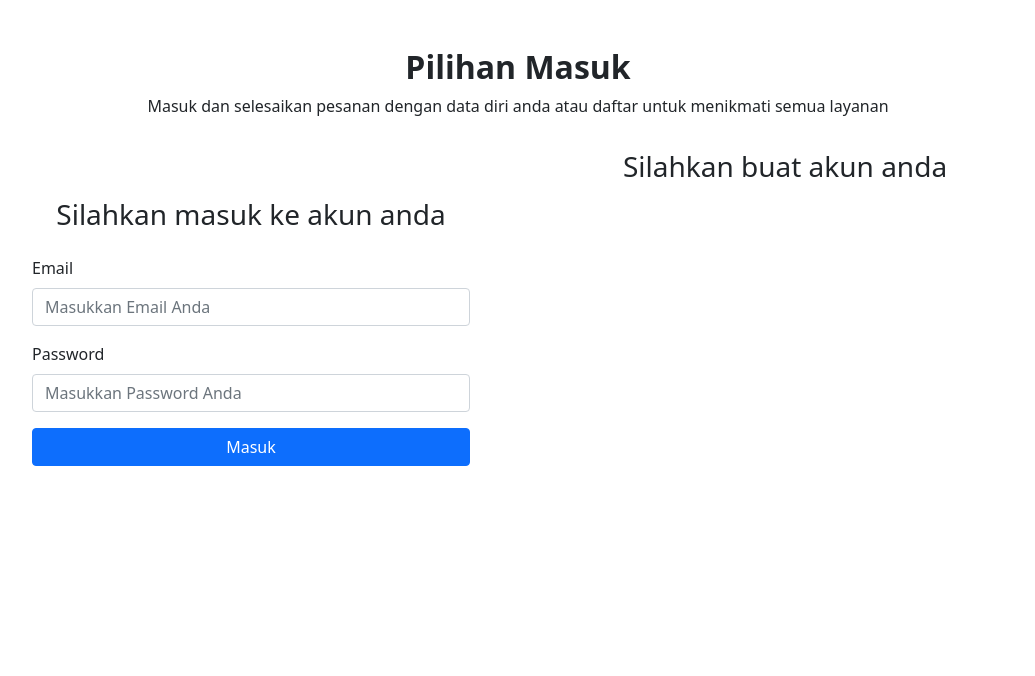
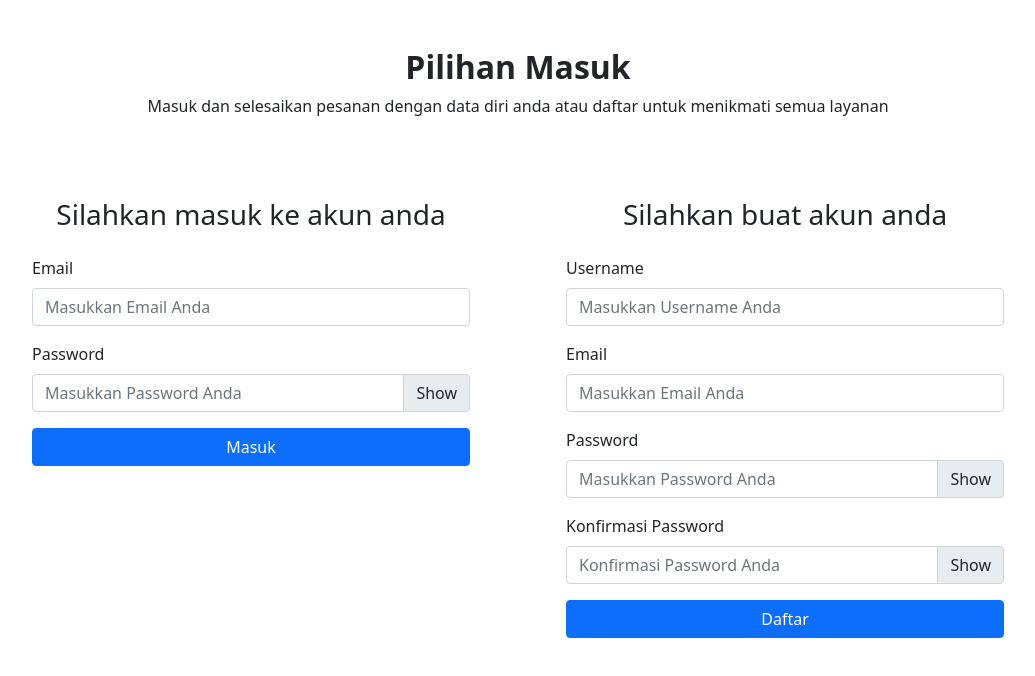
Before and after one commit to Abdi-01/ecommerce_reactJCFS1902, a React (Create React App) app: page / in a window 1280 px wide. Shown: the top 676 px of the page, without its empty margins (122-1157 px from the left). Built offline with nearby package versions, Linux system fonts and the light colour scheme.

Commit message:
ER-02 : show/hide password

```diff
--- a/src/pages/AuthPage.jsx
+++ b/src/pages/AuthPage.jsx
@@ -1,6 +1,6 @@
 import React from 'react';
 import axios from 'axios';
-import { Button, Container, FormGroup, Input, Label } from 'reactstrap';
+import { Button, Container, FormGroup, Input, InputGroup, InputGroupText, Label } from 'reactstrap';
 
 const API_URL = "http://localhost:2000"
 
@@ -8,7 +8,11 @@ class AuthPage extends React.Component {
     constructor(props) {
         super(props);
         this.state = {
-            email: ""
+            email: "",
+            logPassShow: "Show",
+            logPassType: "password",
+            regPassShow: "Show",
+            regPassType: "password"
         }
     }
 
@@ -20,11 +24,39 @@ class AuthPage extends React.Component {
         // alert(`${this.state.email}, ${this.passwordLogin.value}`)
 
         axios.get(`${API_URL}/users?email=${this.state.email}&password=${this.passwordLogin.value}`)
-        .then((response)=>{
-            console.log(response.data)
-        }).catch((err)=>{
-            console.log(err)
-        })
+            .then((response) => {
+                console.log(response.data)
+            }).catch((err) => {
+                console.log(err)
+            })
+    }
+
+    btShowPassLogin = () => {
+        if (this.state.logPassType == "password") {
+            this.setState({
+                logPassShow: "Hide",
+                logPassType: "text"
+            })
+        } else {
+            this.setState({
+                logPassShow: "Show",
+                logPassType: "password"
+            })
+        }
+    }
+
+    btShowPassRegis = () => {
+        if (this.state.regPassType == "password") {
+            this.setState({
+                regPassShow: "Hide",
+                regPassType: "text"
+            })
+        } else {
+            this.setState({
+                regPassShow: "Show",
+                regPassType: "password"
+            })
+        }
     }
 
     render() {
@@ -42,14 +74,49 @@ class AuthPage extends React.Component {
                         </FormGroup>
                         <FormGroup>
                             <Label for="textPassword">Password</Label>
-                            <Input type="password" id="textPassword" placeholder="Masukkan Password Anda"
-                                innerRef={(element) => this.passwordLogin = element} />
+                            <InputGroup>
+                                <Input type={this.state.logPassType} id="textPassword" placeholder="Masukkan Password Anda"
+                                    innerRef={(element) => this.passwordLogin = element} />
+                                <InputGroupText style={{ cursor: "pointer" }} onClick={this.btShowPassLogin}>
+                                    {this.state.logPassShow}
+                                </InputGroupText>
+                            </InputGroup>
                         </FormGroup>
                         <Button color="primary" style={{ width: "100%" }} onClick={this.btLogin}>Masuk</Button>
                     </div>
-                    <div className="col-6">
+                    <div className="col-6 p-5">
                         <h3 className="text-center py-3">Silahkan buat akun anda</h3>
-
+                        <FormGroup>
+                            <Label for="textUsername">Username</Label>
+                            <Input type="text" id="textUsername" placeholder="Masukkan Username Anda"
+                                innerRef={(element) => this.usernameRegis = element} />
+                        </FormGroup>
+                        <FormGroup>
+                            <Label for="textEmail">Email</Label>
+                            <Input type="text" id="textEmail" placeholder="Masukkan Email Anda"
+                                innerRef={(element) => this.emailRegis = element} />
+                        </FormGroup>
+                        <FormGroup>
+                            <Label for="textPassword">Password</Label>
+                            <InputGroup>
+                                <Input type={this.state.regPassType} id="textPassword" placeholder="Masukkan Password Anda"
+                                    innerRef={(element) => this.passwordRegis = element} />
+                                <InputGroupText style={{ cursor: "pointer" }} onClick={this.btShowPassRegis}>
+                                    {this.state.regPassShow}
+                                </InputGroupText>
+                            </InputGroup>
+                        </FormGroup>
+                        <FormGroup>
+                            <Label for="textPassword">Konfirmasi Password</Label>
+                            <InputGroup>
+                                <Input type={this.state.regPassType} id="textPassword" placeholder="Konfirmasi Password Anda"
+                                    innerRef={(element) => this.passwordRegis = element} />
+                                <InputGroupText style={{ cursor: "pointer" }} onClick={this.btShowPassRegis}>
+                                    {this.state.regPassShow}
+                                </InputGroupText>
+                            </InputGroup>
+                        </FormGroup>
+                        <Button color="primary" style={{ width: "100%" }} onClick={this.btLogin}>Daftar</Button>
                     </div>
                 </div>
             </Container>
```
